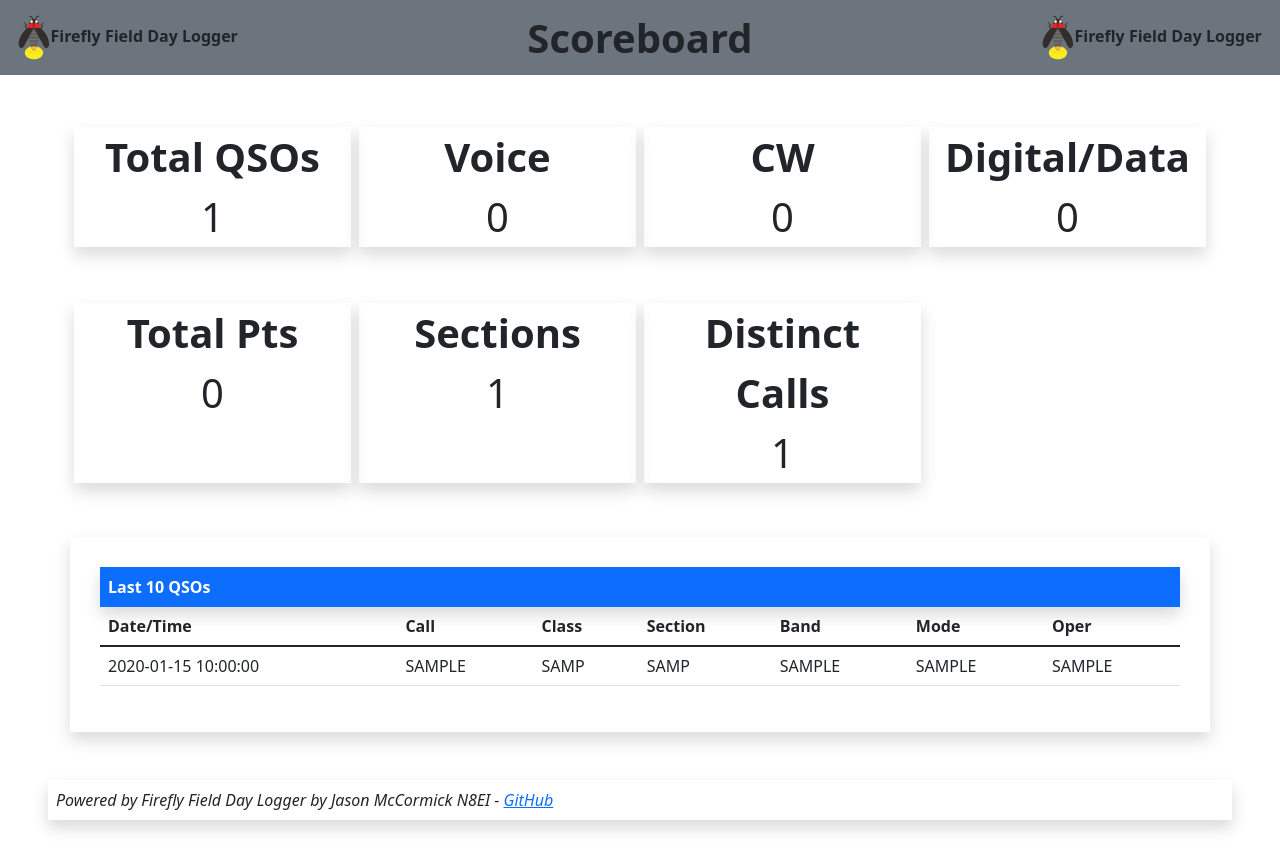
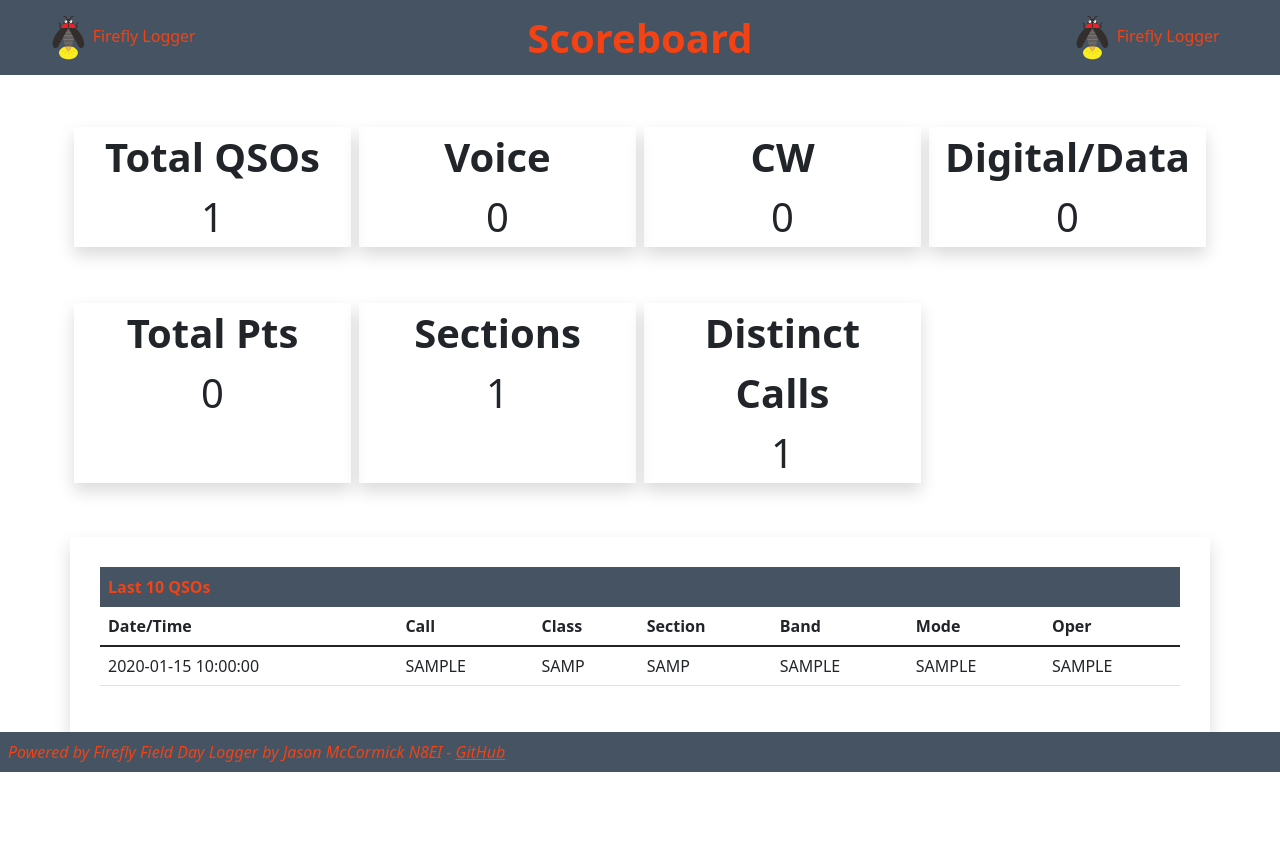
Before and after one commit to jxmx/firefly-logger, a PHP site: page /board.html in a window 1280 px wide. After the commit the page ends 772 px from the top, so only its background shows below. Run offline with PHP 8.4, Linux system fonts and the light colour scheme; tables that the repository leaves empty hold one stand-in row (values such as "Sample post"); data that the repository does not hold is empty.

Commit message:
standardize colors

```diff
--- a/board.html
+++ b/board.html
@@ -4,23 +4,22 @@
 	<meta name="viewport" content="width=device-width, initial-scale=1">
 	<title>Brag Board - Firefly Field Day Logger</title>
 	<link href="css/bootstrap.min.css" rel="stylesheet">
-	<link href="css/jquery.typeahead.min.css" rel="stylesheet">
 	<link href="css/local.css" rel="stylesheet">
 	<link rel="shortcut icon" href="img/firefly.svg" sizes="any" type="image/svg+xml">
 </head>
 <body>
 <main>
-	<div class="bg-secondary" style="height: 75px;">
+	<div class="titlebars" style="height: 75px;">
 		<table width="100%" height="100%">
-			<tr>
+			<tr class="titlebars">
 				<td width="20%" style="vertical-align: middle; text-align: center;">
-					<img src="img/firefly.svg" height="45px"><b>Firefly Field Day Logger</b>
+					<img src="img/firefly.svg" height="45px"><span class="px-2">Firefly Logger</span>
 				</td>
 				<td width="60%" style="vertical-align: middle; text-align: center;">
 					<span class="fs-1 fw-bold"><b>Scoreboard</b></span>
 				</td>
 				<td width="20%" style="vertical-align: middle; text-align: center;">
-					<img src="img/firefly.svg" height="45px"><b>Firefly Field Day Logger</b>
+					<img src="img/firefly.svg" height="45px"><span class="px-2">Firefly Logger</span>
 				</td>
 			</tr>
 		</table>
@@ -66,7 +65,7 @@
 	<div class="container-md shadow log-disp-container">
 		<div class="row">
 			<div class="col">
-				<div class="d-flex shadow bg-primary text-white p-2"><b>Last 10 QSOs</b></div>
+				<div class="d-flex titlebars p-2"><b>Last 10 QSOs</b></div>
         	        <table class="table table-hover">
 	                    <thead>
 	                        <tr>
@@ -90,12 +89,11 @@
 	</div>
 	<script src="js/bootstrap.min.js"></script>
 	<script src="js/jquery-3.6.0.min.js"></script>
-	<script src="js/typeahead.jquery.js"></script>
 	<script src="js/logdisplay.js"></script>
 	<script src="js/board.js"></script>
 </main>
 <footer>
-	<div class="d-flex shadow m-5 p-2"><i>Powered by Firefly Field Day Logger by Jason McCormick N8EI - <a href="https://github.com/jxmx/ffdl">GitHub</a></i></div>
+	<div class="d-flex footerbar p-2"><i>Powered by Firefly Field Day Logger by Jason McCormick N8EI - <a href="https://github.com/jxmx/ffdl" tabindex="-1">GitHub</a></i></div>
 </footer>
 </body>
 </html>
```
Also changed, not shown: editqso.php (+6 -6 lines).
